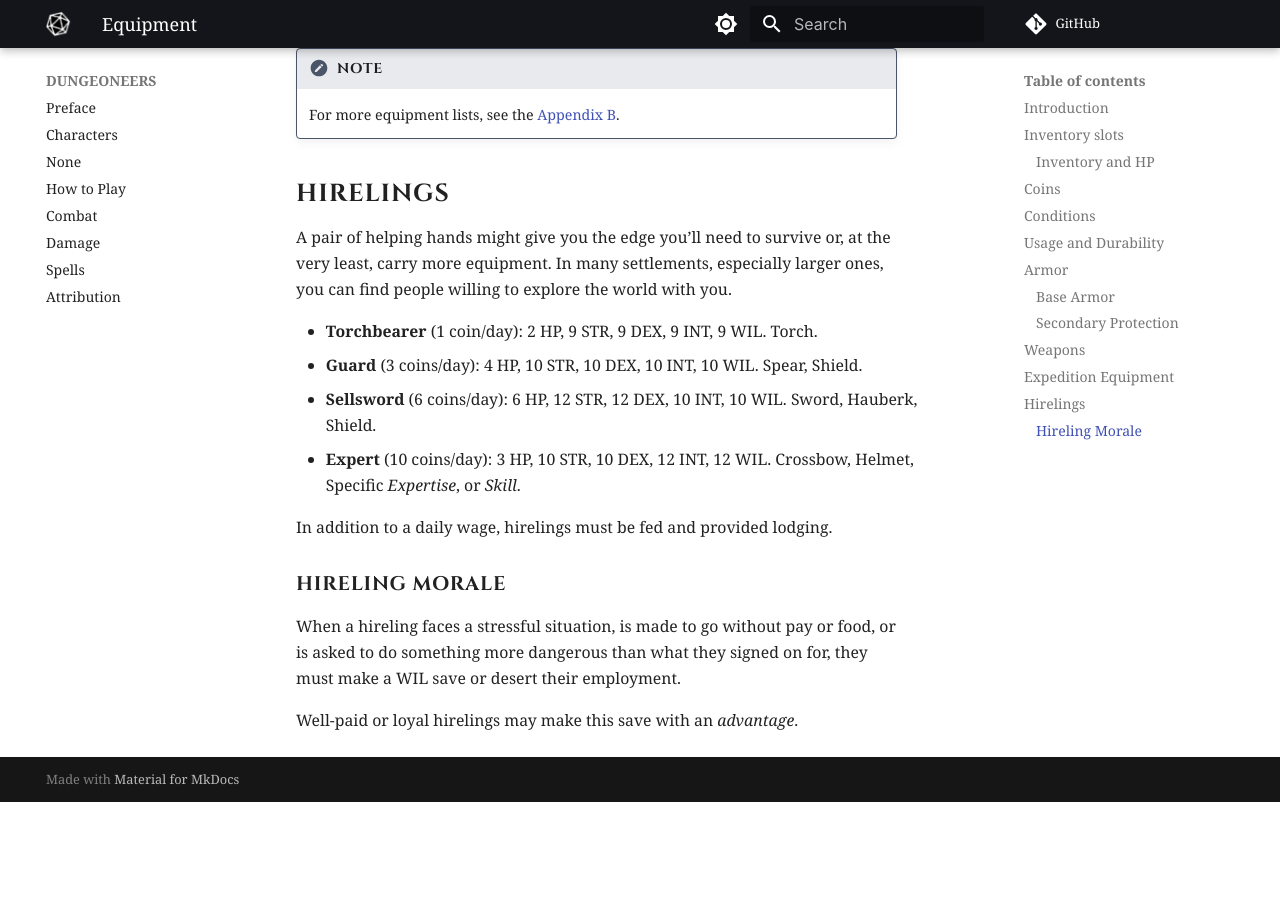
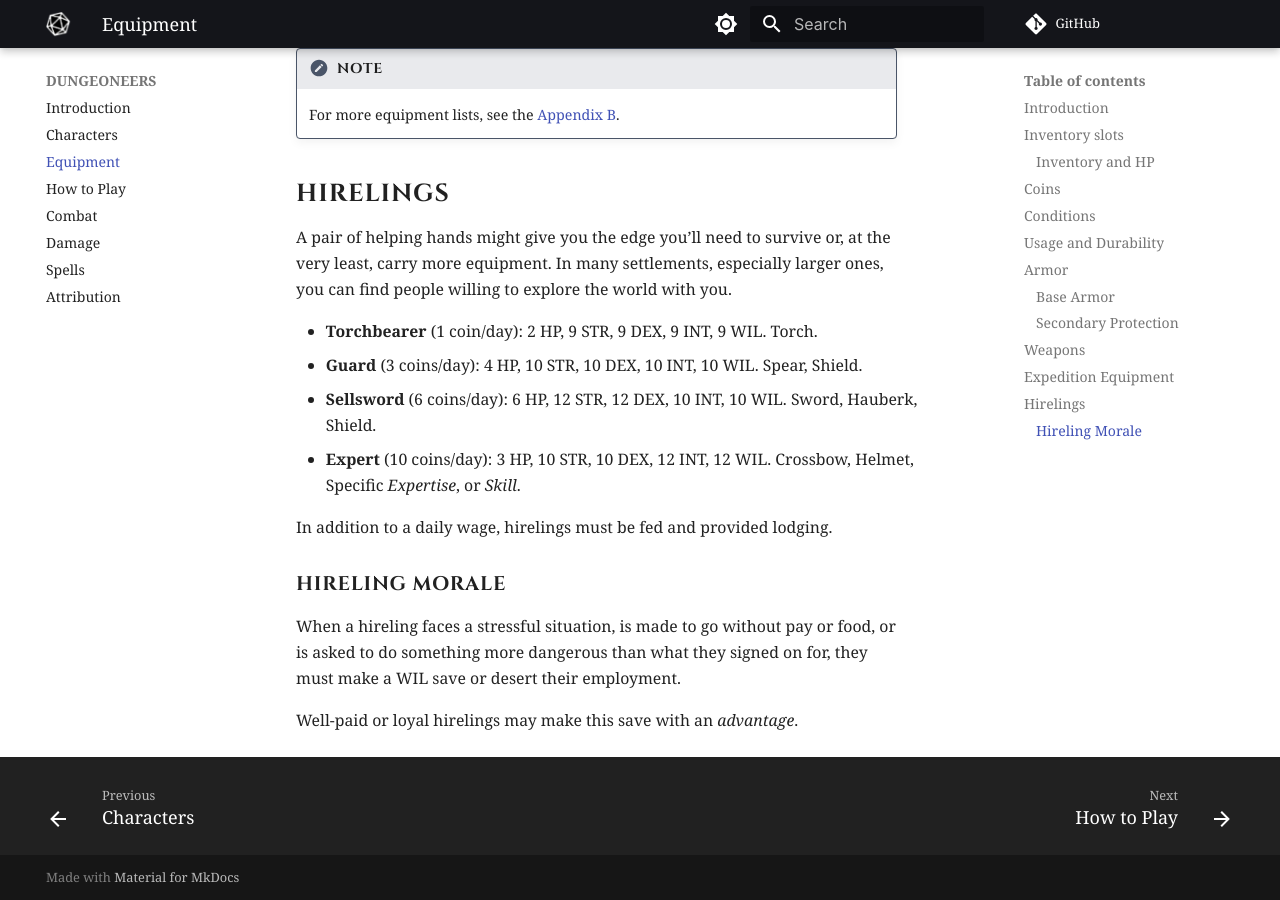
Before and after one commit to joemoose/dungeoneers.d20, an MkDocs documentation site: the page built from docs/equipment.md, in a window 1280 px wide and 900 px high, scrolled down 6583 px. Built offline with MkDocs 1.6.1 and Material for MkDocs 9.7.7, drawn with Linux system fonts in a browser that asks for light colours; some web fonts are replaced; plug-ins that fetch from the network failed and are left out; comment, search, counter and statistics services are not loaded; before the commit the page ends 7385 px from its top, so only the background shows below that.

Commit message:
Rename old-equipment to equipment; update nav
Rename docs/old-equipment.md to docs/equipment.md to standardize filenames. Update mkdocs.yml navigation by replacing the labeled 'Preface': index.md entry with a direct index.md entry, simplifying the site nav.

```diff
--- a/mkdocs.yml
+++ b/mkdocs.yml
@@ -13,7 +13,7 @@
 # Navigation
 
 nav:
-  - 'Preface': index.md
+  - index.md
   - character.md
   - equipment.md
   - play.md
```
Also changed, not shown: docs/equipment.md (renamed from docs/old-equipment.md).
